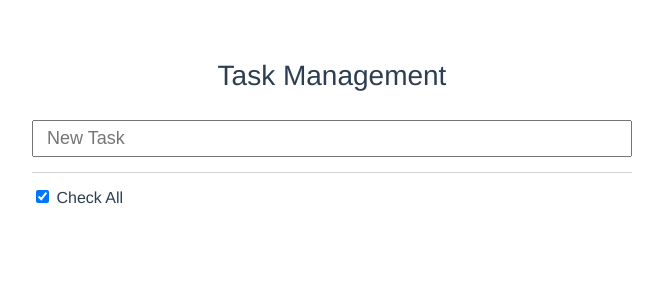
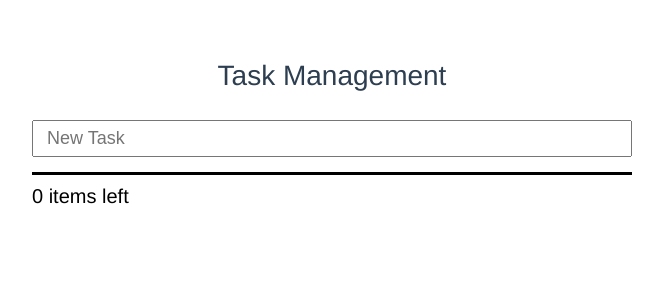
Before and after one commit to KarstenRogers/Task-Mangement-Vue.js, a Vue app: page / in a window 1280 px wide. Shown: the top 300 px of the page, without its empty margins (308-971 px from the left). Built offline with nearby package versions, Linux system fonts and the light colour scheme.

Commit message:
added task remaining

```diff
--- a/src/components/taskList.vue
+++ b/src/components/taskList.vue
@@ -22,11 +22,8 @@
         &times;
       </div>
     </div>
-
     <div class="check-container">
-      <div>
-        <label><input type="checkbox" :checked="!taskRemaining" /> Check All</label>
-      </div>
+      <div>{{ remaining }} items left</div>
     </div>
   </div>
 </template>
@@ -37,9 +34,14 @@ export default {
   data() {
     return {
       newTask: "",
-      idForTask: 1,
+      idForTask: [],
       tasks: []
     };
+  },
+  computed: {
+    remaining() {
+      return this.tasks.filter(task => !task.completed).length;
+    }
   },
   methods: {
     addTask() {
@@ -113,13 +115,13 @@ export default {
   color: red;
 }
 
-    .check-container {
-        display: flex;
-        align-items: center;
-        justify-content: space-between;
-        font-size: 16px;
-        border-top: 1px solid lightgray;
-        padding-top: 14px;
-        margin-bottom: 14px;
-    }
+.check-container {
+  display: flex;
+  align-items: center;
+  justify-content: space-between;
+  font-size: 20px;
+  border-top: 3px solid black;
+  padding-top: 10px;
+  color: black;
+}
 </style>
```
